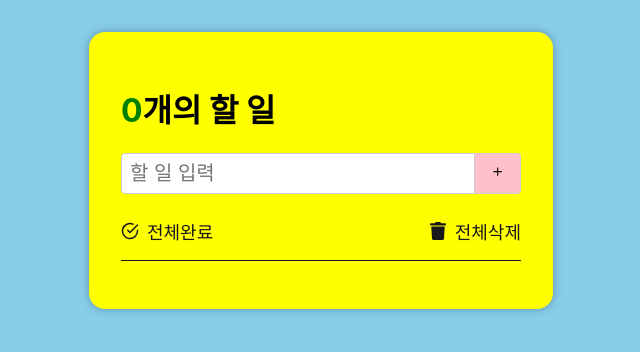
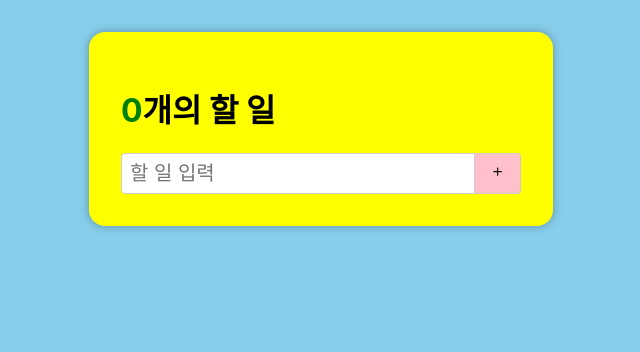
Before and after one commit to kjm541006/todo-list-ts, a React (Create React App) app: page / in a window 1280 px wide. Shown: the top 352 px of the page, without its empty margins (319-959 px from the left). Built offline with nearby package versions, Linux system fonts and the light colour scheme.

Commit message:
할 일 없을때 list 숨기기 구현

```diff
--- a/src/App.tsx
+++ b/src/App.tsx
@@ -5,6 +5,7 @@ import Divider from "./components/Divider/Divider";
 import TodoHeader from "./components/Header/TodoHeader";
 import TodoInput from "./components/Input/TodoInput";
 import TodoList from "./components/List/TodoList";
+import TodoListArea from "./components/List/TodoListArea";
 
 export type TodoType = {
   id: number;
@@ -29,9 +30,11 @@ function App() {
     <main className="App">
       <TodoHeader todoLen={todos.length} />
       <TodoInput text={text} onTextChange={handleTextChange} onSubmit={handleTextSubmit} />
-      <TodoListContol />
-      <Divider />
-      <TodoList todos={todos} />
+      <TodoListArea todoLen={todos.length}>
+        <TodoListContol />
+        <Divider />
+        <TodoList todos={todos} />
+      </TodoListArea>
     </main>
   );
 }
--- /dev/null
+++ b/src/components/List/TodoListArea.tsx
@@ -0,0 +1,15 @@
+import React, { ReactNode } from "react";
+
+interface TodoListAreaProps {
+  children: ReactNode;
+  todoLen: number;
+}
+
+const TodoListArea = (props: TodoListAreaProps) => {
+  if (props.todoLen < 1) {
+    return null;
+  }
+  return <>{props.children}</>;
+};
+
+export default TodoListArea;
```
